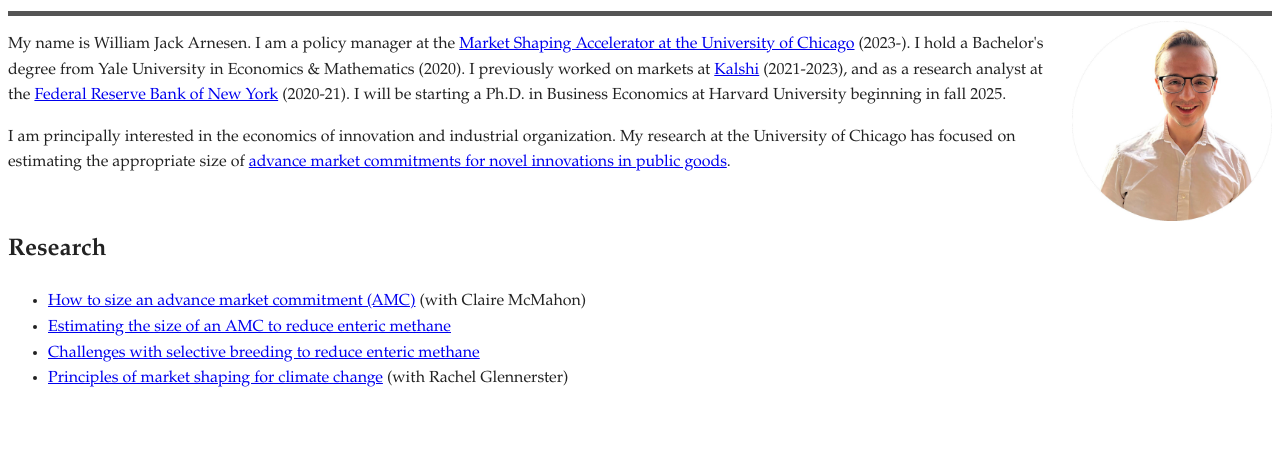
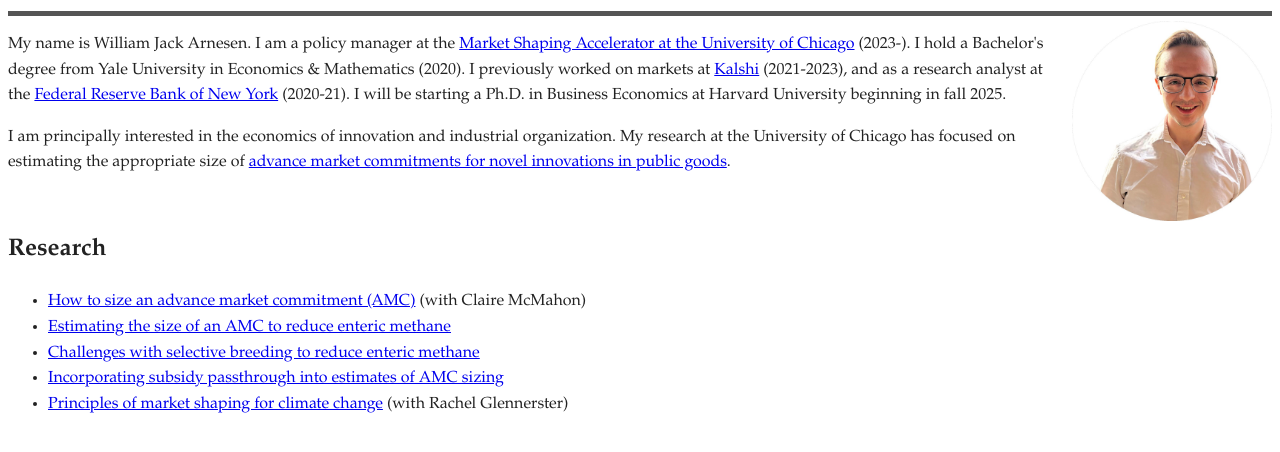
Before and after one commit to williamjackarnesen/williamjackarnesen.github.io, a plain HTML site: page index.html in a window 1280 px wide. Shown: the part 84-536 px from the top of the page. Drawn offline with Linux system fonts and the light colour scheme.

Commit message:
Added link to homepage for passthrough primer

```diff
--- a/index.html
+++ b/index.html
@@ -50,6 +50,7 @@
     <li><a href="https://williamjackarnesen.github.io/msa-amc-sizing/">How to size an advance market commitment (AMC)</a> (with Claire McMahon)</li>
     <li><a href="methane-landing-page/methane-sizing.html">Estimating the size of an AMC to reduce enteric methane</a></li>
     <li><a href="methane-landing-page/cattle_breeding_intro.html">Challenges with selective breeding to reduce enteric methane</a></li>
+    <li><a href="passthrough/passthrough-primer.html">Incorporating subsidy passthrough into estimates of AMC sizing</a></li>
     <li><a href="https://www.nber.org/books-and-chapters/new-directions-market-design/market-shaping-combat-climate-change">Principles of market shaping for climate change</a> (with Rachel Glennerster)</li>
 </ul>
 
```
